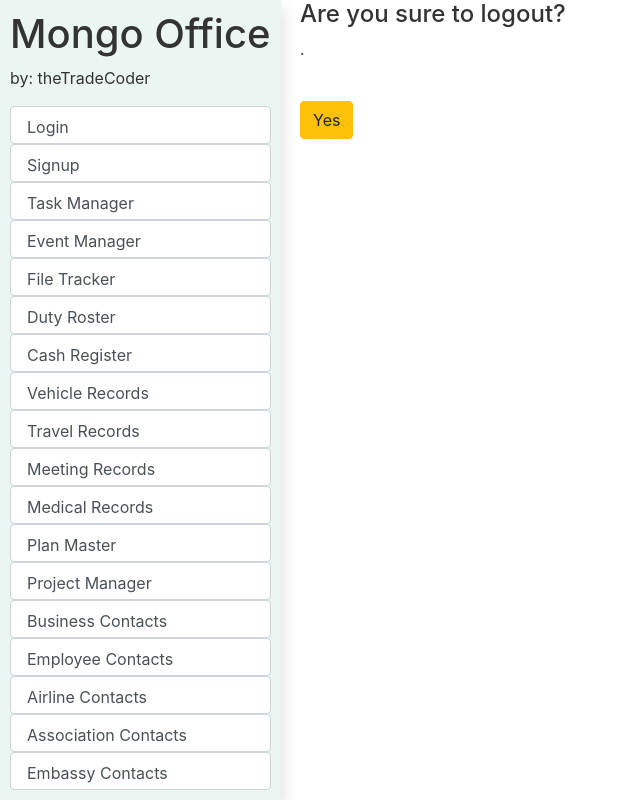
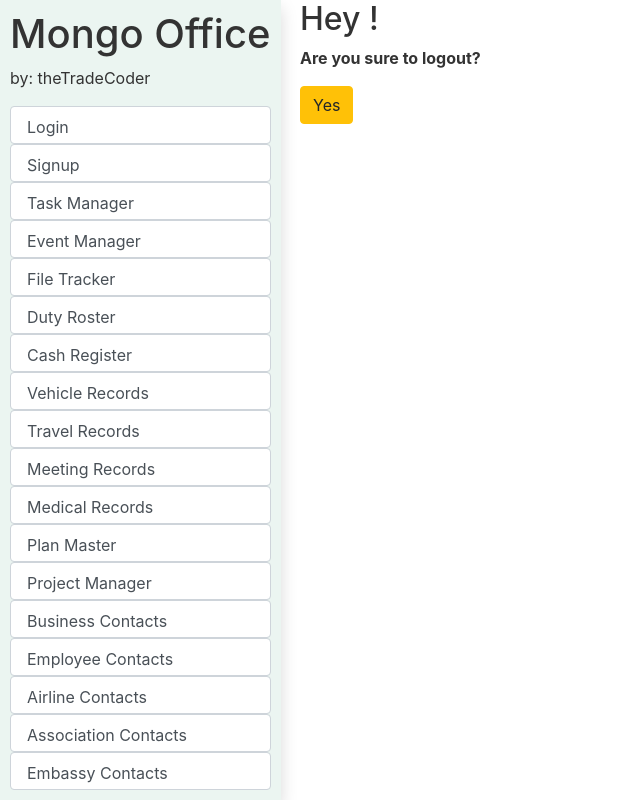
Before and after one commit to mydigita/mongo-office, a React (Create React App) app: page /mongo-office/logout in a window 1280 px wide. Shown: the whole page, without its empty margins (0-640 px from the left). Built offline with nearby package versions, Linux system fonts and the light colour scheme.

Commit message:
local update

```diff
--- a/src/components/logout.component.js
+++ b/src/components/logout.component.js
@@ -4,7 +4,6 @@ import 'bootstrap/dist/js/bootstrap.bundle';
 import 'jquery/dist/jquery';
 
 export default function Logout(){
-    const userid = localStorage.getItem('userid');
     const user = localStorage.getItem('user');
 
     function onSubmitLogoutTrue(e){
@@ -17,8 +16,8 @@ export default function Logout(){
     return(
         <div className="body-part">
             <form onSubmit={onSubmitLogoutTrue}>
-                <h4>Are you sure to logout?</h4>
-                <p> {user} . {userid}</p> <br/>
+            <h2>Hey {user} !</h2>
+                <p><strong>Are you sure to logout?</strong></p>
                 <button type="submit" className="btn btn-warning">Yes</button>
             </form>
 
```
